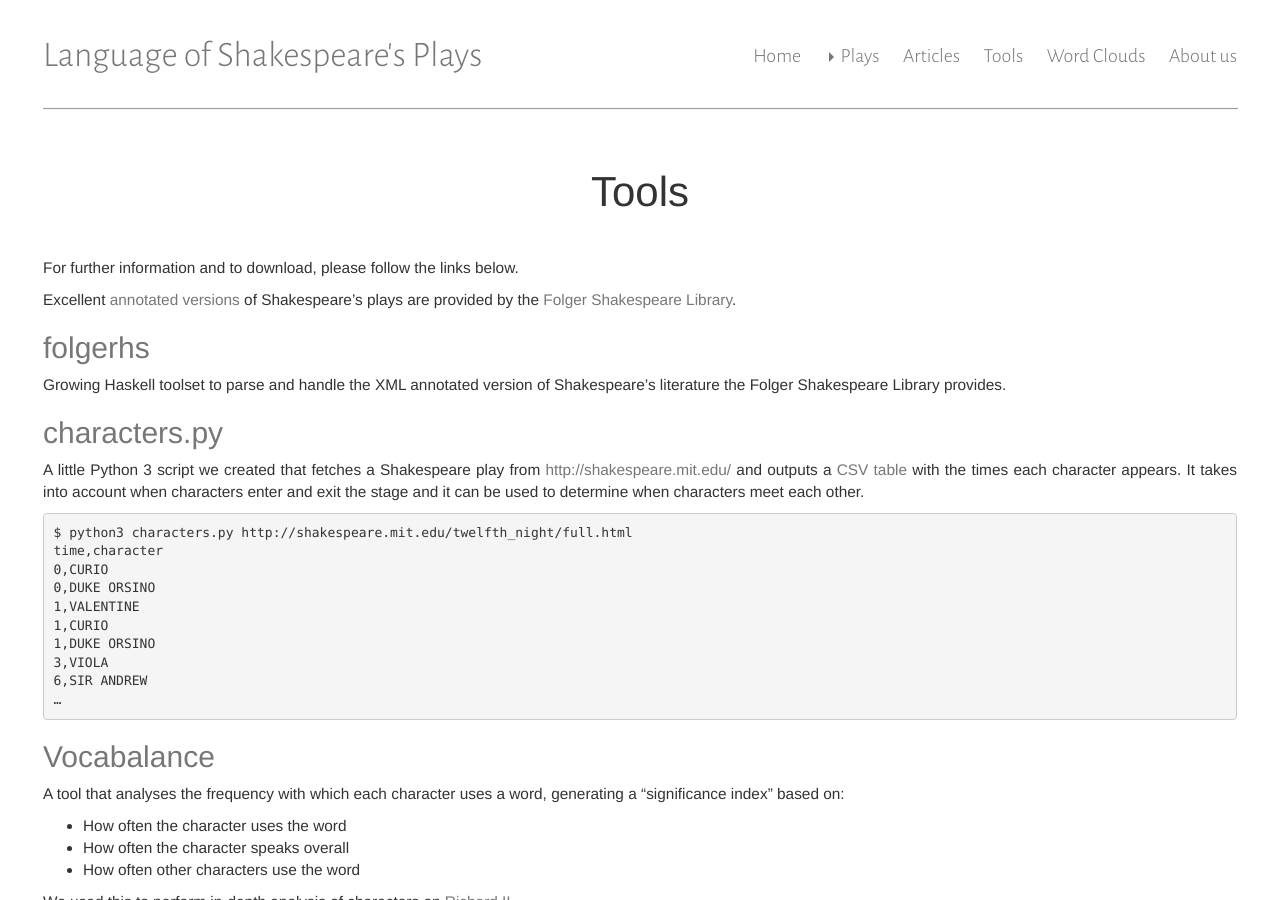
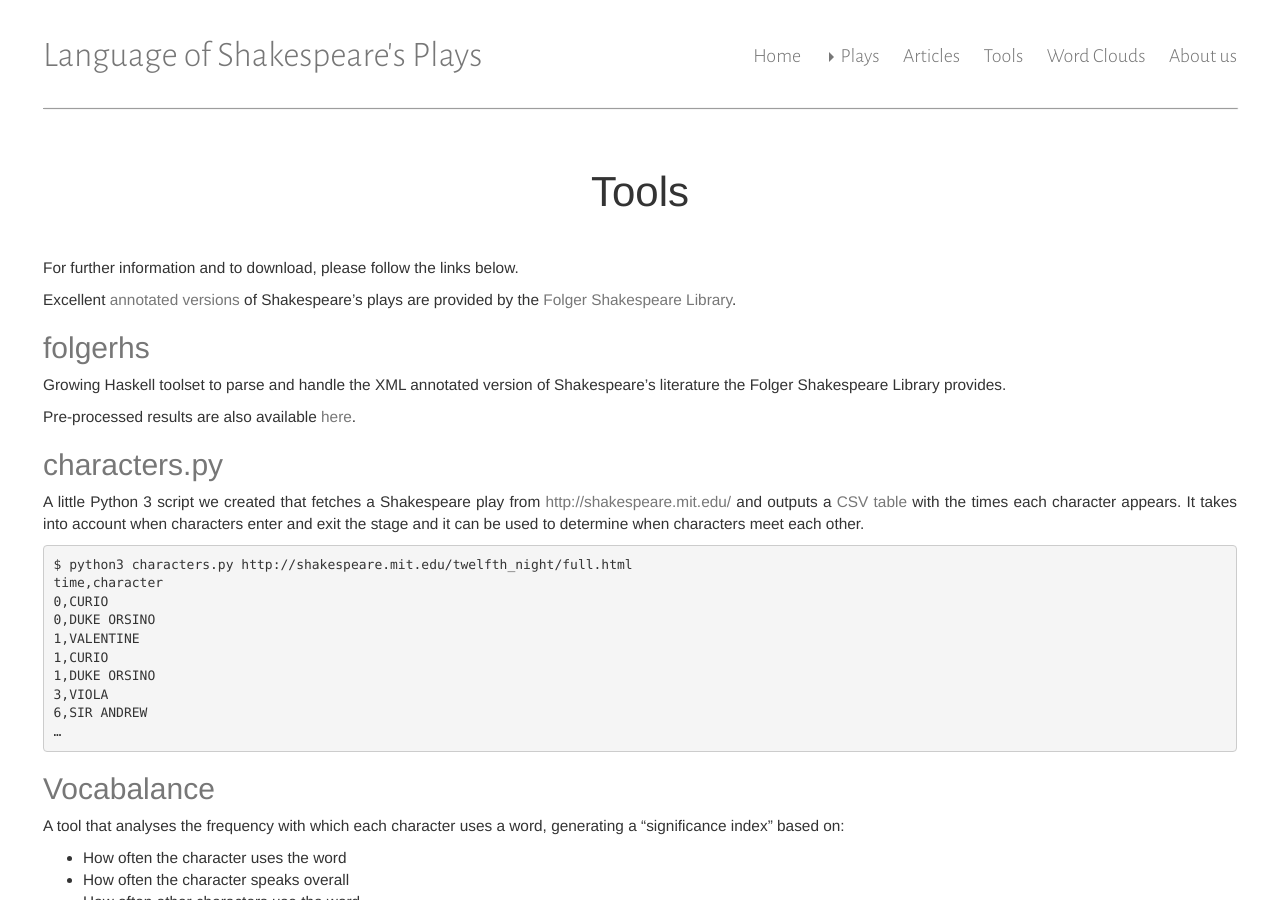
Before and after one commit to iahmed0/SU-LOSP.github.io, a Jekyll site: the page built from tools/index.md, in a window 1280 px wide and 900 px high. Built offline with Jekyll 4.4.1, drawn with Linux system fonts in a browser that asks for light colours; some of the changed text lies outside the part shown.

Commit message:
Add pre-processed results

```diff
--- a/tools/index.md
+++ b/tools/index.md
@@ -15,6 +15,8 @@
 
 Growing Haskell toolset to parse and handle the XML annotated version of Shakespeare's
 literature the Folger Shakespeare Library provides.
+
+Pre-processed results are also available [here](/assets/folgerhs-results.zip).
 
 ## [characters.py](/tools/characters.py)
 
@@ -48,6 +50,7 @@
 We used this to perform in-depth analysis of characters on [Richard
 II](/analyses/richard_ii).
 
+Pre-processed results are also available [here](/assets/vocabalance-results.zip).
 
 ## [AntConc](http://www.laurenceanthony.net/software/antconc/)
 
```
Also changed, not shown: 2 other files.
